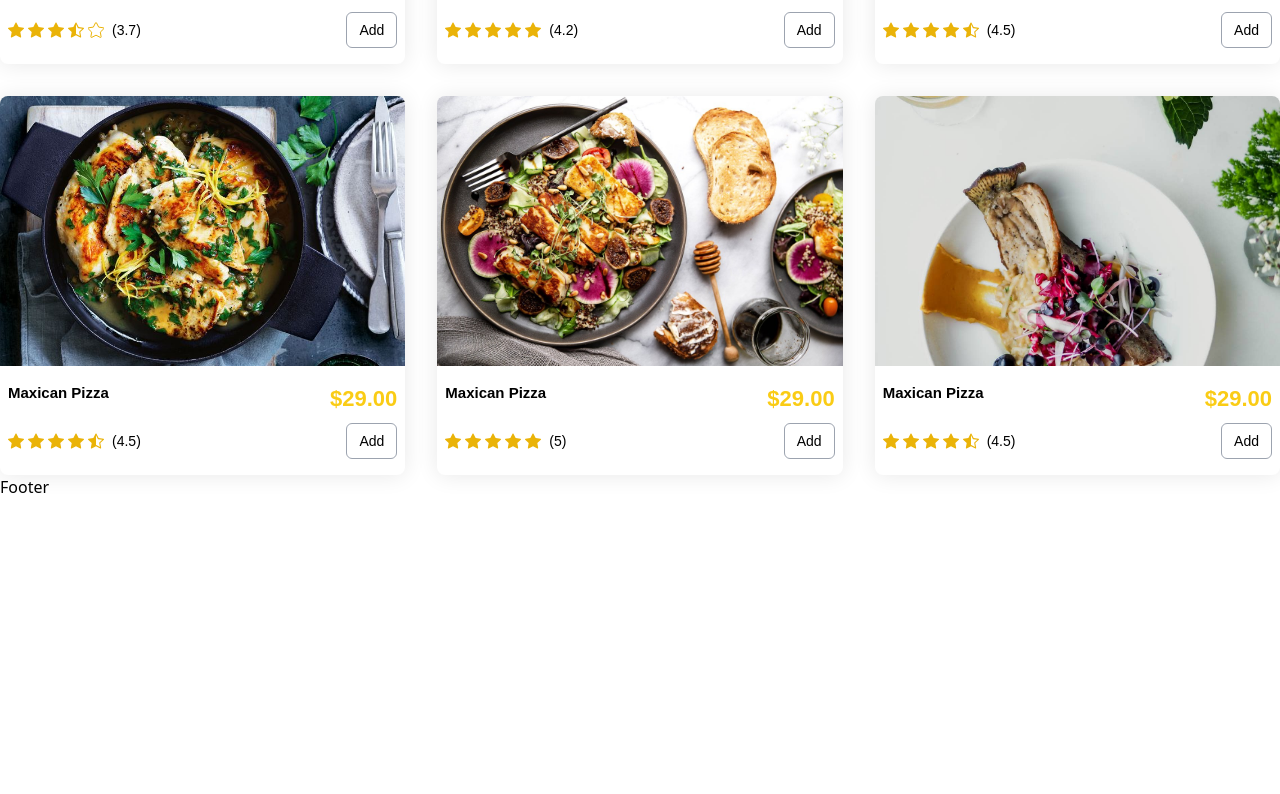
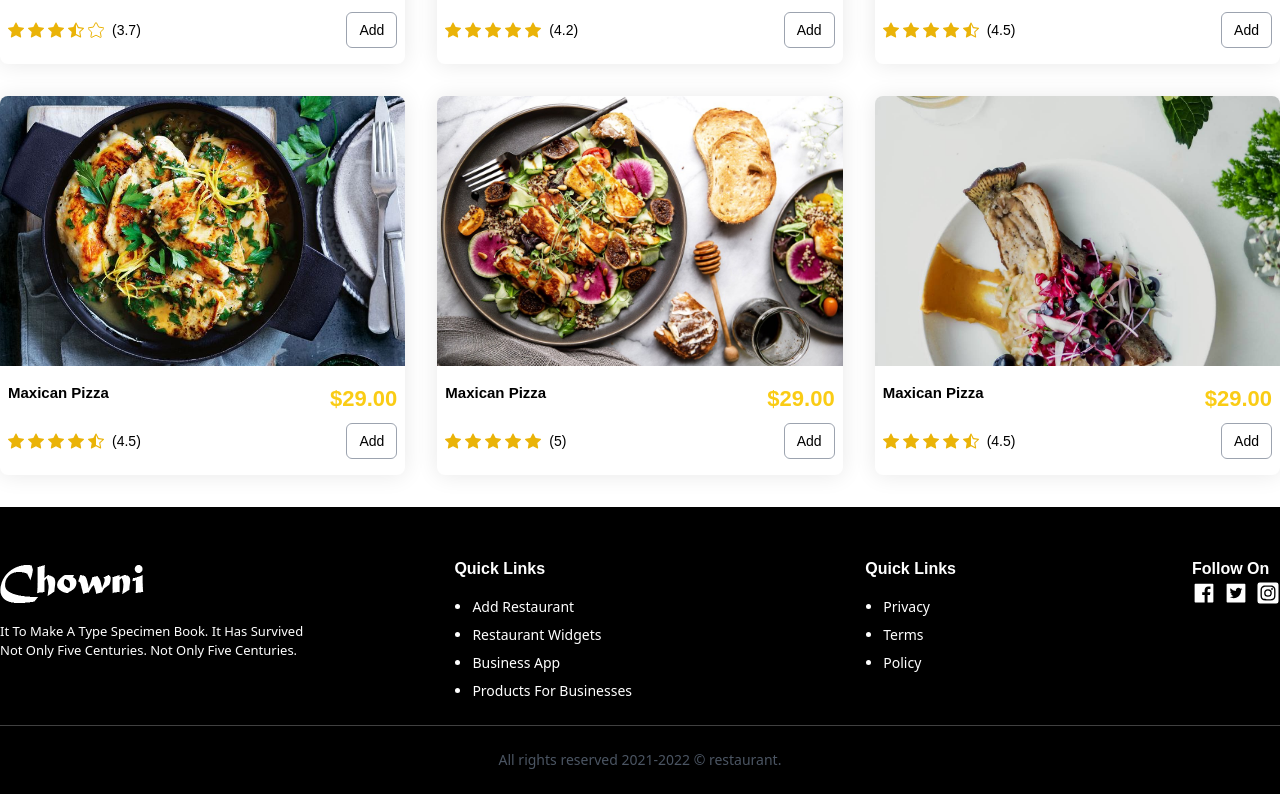
Before and after one commit to ceepu8/good-food, a React (Create React App) app: page / in a window 1280 px wide. Shown: the part 1125-1919 px from the top of the page. Before the commit the page ends 1624 px from the top, so only its background shows below. Built offline with nearby package versions, Linux system fonts and the light colour scheme.

Commit message:
layout(footer): add footer

```diff
--- /dev/null
+++ b/src/components/base/LineBreak/index.tsx
@@ -0,0 +1,13 @@
+import { twMerge } from "tailwind-merge";
+
+type LineBreakProps = {
+  className?: string;
+};
+
+const LineBreak = ({ className }: LineBreakProps) => {
+  return (
+    <div className={twMerge("my-2 h-[1px] w-auto bg-divide", className)} />
+  );
+};
+
+export default LineBreak;
--- a/src/components/base/Modal/index.tsx
+++ b/src/components/base/Modal/index.tsx
@@ -3,6 +3,7 @@ import { cn } from "../../../utils";
 import { useOnClickOutside } from "../../../hooks/shared/useClickOutside";
 import { Button } from "../Button";
 import useLockBodyScroll from "../../../hooks/shared/useLockBodyScroll";
+import Heading from "../Heading";
 
 type ModalProps = {
   handleClose: () => void;
@@ -11,6 +12,7 @@ type ModalProps = {
   className?: string;
   onOk?: () => void;
   disabled?: boolean | undefined;
+  title?: string
 };
 
 export const ModalTrigger = ({ children }: { children: React.ReactNode }) => {
@@ -22,8 +24,10 @@ const Modal = ({
   show,
   children,
   className,
-  onOk,
+  onOk = () => {},
   disabled = false,
+  title = "",
+  ...props
 }: ModalProps) => {
   const ref = useRef(null);
   useOnClickOutside<HTMLDivElement>(ref, handleClose);
@@ -31,7 +35,7 @@ const Modal = ({
 
   const rootClassName = cn(
     "fixed h-auto top-1/2 left-1/2 -translate-x-1/2 -translate-y-1/2 transition-all",
-    "bg-white w-full xs:w-[80%] xs:max-w-[720px]",
+    "bg-white w-full max-h-[80%] overflow-auto xs:w-[80%] xs:max-w-[720px]",
     "flex flex-col p-6 xs:rounded-lg",
     show ? "visible opacity-100" : "invisible opacity-0",
     className
@@ -44,8 +48,8 @@ const Modal = ({
   return (
     <div className={overlayClassName}>
       <section ref={ref} className={rootClassName}>
+        <Heading size="2xl" className="text-center shrink-0">{title}</Heading>
         <div className="flex-1">{children}</div>
-
         <div className="flex space-x-4">
           <Button variant="ghost" onClick={handleClose} className="ml-auto">
             Close
--- a/src/components/cart/CartModal/index.tsx
+++ b/src/components/cart/CartModal/index.tsx
@@ -64,6 +64,7 @@ const CartModal = ({ show, handleClose }: CartModalProps) => {
       handleClose={handleClose}
       onOk={onOrder}
       disabled={!cartItems?.length}
+      title="Shopping Cart"
     >
       <CartModalContent />
     </Modal>
--- a/src/components/food/FoodMenu/index.tsx
+++ b/src/components/food/FoodMenu/index.tsx
@@ -30,7 +30,7 @@ const FoodMenuListing = () => {
 const FoodMenu = () => {
   return (
     <section>
-      <div className="container mx-auto space-y-4">
+      <div className="container mx-auto space-y-4 pb-8">
         <FoodMenuHeader />
         <FoodMenuListing />
       </div>
--- a/src/components/ui/Footer/index.tsx
+++ b/src/components/ui/Footer/index.tsx
@@ -1,5 +1,122 @@
+import { AiFillFacebook, AiFillTwitterSquare } from "react-icons/ai";
+import { IMAGES } from "../../../constants";
+import Heading from "../../base/Heading";
+import Image from "../../base/Image";
+import LineBreak from "../../base/LineBreak";
+import Link from "../../base/Link";
+import { FaInstagramSquare } from "react-icons/fa";
+
+const Support = () => {
+  const SUPPORT_LIST = ["Privacy", "Terms", "Policy"];
+
+  return (
+    <div className="md:ml-auto">
+      <Heading
+        size="medium"
+        className="font-montserrat font-semibold"
+        bold={false}
+      >
+        Quick Links
+      </Heading>
+      <ul className="text-sm list-disc pl-[18px] mt-4 space-y-2">
+        {SUPPORT_LIST.map((item) => {
+          return (
+            <li key={item} className="group">
+              <Link to="/">
+                <span className="group-hover:text-yellow-500 transition-colors">
+                  {item}
+                </span>
+              </Link>
+            </li>
+          );
+        })}
+      </ul>
+    </div>
+  );
+};
+
+const QuickLinks = () => {
+  const QUICK_LINKS = [
+    "Add Restaurant",
+    "Restaurant Widgets",
+    "Business App",
+    "Products For Businesses",
+  ];
+
+  return (
+    <div className="md:ml-auto">
+      <Heading
+        size="medium"
+        className="font-montserrat font-semibold"
+        bold={false}
+      >
+        Quick Links
+      </Heading>
+      <ul className="text-sm list-disc pl-[18px] mt-4 space-y-2">
+        {QUICK_LINKS.map((item) => {
+          return (
+            <li key={item} className="group">
+              <Link to="/">
+                <span className="group-hover:text-yellow-500 transition-colors">
+                  {item}
+                </span>
+              </Link>
+            </li>
+          );
+        })}
+      </ul>
+    </div>
+  );
+};
+
+const CopyRight = () => {
+  //  const getCurrentYear = () => dayjs().year()
+  // const currentYear = getCurrentYear()
+
+  return (
+    <div className="text-center text-gray-600 text-sm pb-6">
+      All rights reserved 2021-2022 &copy; restaurant.
+    </div>
+  );
+};
+
 const Footer = () => {
-  return <footer>Footer</footer>;
+  return (
+    <footer className="bg-black text-white pt-[50px]">
+      <div className="container mx-auto">
+        <div className="grid sm:grid-cols-2 md:grid-cols-4 gap-4">
+          <div>
+            <Image src={IMAGES.LOGO_FOOTER} alt="logo-footer" />
+            <p className="text-[13px] mt-4">
+              It To Make A Type Specimen Book. It Has Survived Not Only Five
+              Centuries. Not Only Five Centuries.
+            </p>
+          </div>
+          <QuickLinks />
+          <Support />
+          <div className="md:ml-auto">
+            <Heading
+              size="medium"
+              className="font-montserrat font-semibold"
+              bold={false}
+            >
+              Follow On
+            </Heading>
+
+            <div className="flex space-x-2">
+              <AiFillFacebook size={24} />
+              <AiFillTwitterSquare size={24} />
+              <FaInstagramSquare size={24} />
+            </div>
+          </div>
+        </div>
+      </div>
+
+      <LineBreak className="bg-white my-6 h-[1px] opacity-25" />
+
+      <CopyRight />
+    </footer>
+  );
 };
 
 export default Footer;
--- a/src/components/ui/Logo/index.tsx
+++ b/src/components/ui/Logo/index.tsx
@@ -1,11 +1,11 @@
-import { Routes } from "../../../constants";
+import { IMAGES, Routes } from "../../../constants";
 import Image from "../../base/Image";
 import Link from "../../base/Link";
 
 const Logo = () => {
   return (
     <Link to={Routes.HOME} className="py-[0.3125rem] shrink-0">
-      <Image src="./images/logo.png" alt="logo" />
+      <Image src={IMAGES.LOGO} alt="logo" />
     </Link>
   );
 };
--- a/src/constants/assets.ts
+++ b/src/constants/assets.ts
@@ -2,6 +2,8 @@ export const IMAGES = {
   EMPTY: "./images/empty.png",
   BANNER: "./images/banner-background.png",
   BANNER_MODEL: "./images/banner-model.png",
+  LOGO_FOOTER: "./images/logo-footer.png",
+  LOGO: "./images/logo.png",
 };
 
 // export default {
--- a/src/layout/MainLayout/index.tsx
+++ b/src/layout/MainLayout/index.tsx
@@ -6,7 +6,8 @@ const MainLayout = () => {
   return (
     <>
       <Header />
-      <main>
+      {/* full screen minus footer */}
+      <main className="min-h-[calc(100vh-287px)]">
         <Outlet />
       </main>
       <Footer />
```
